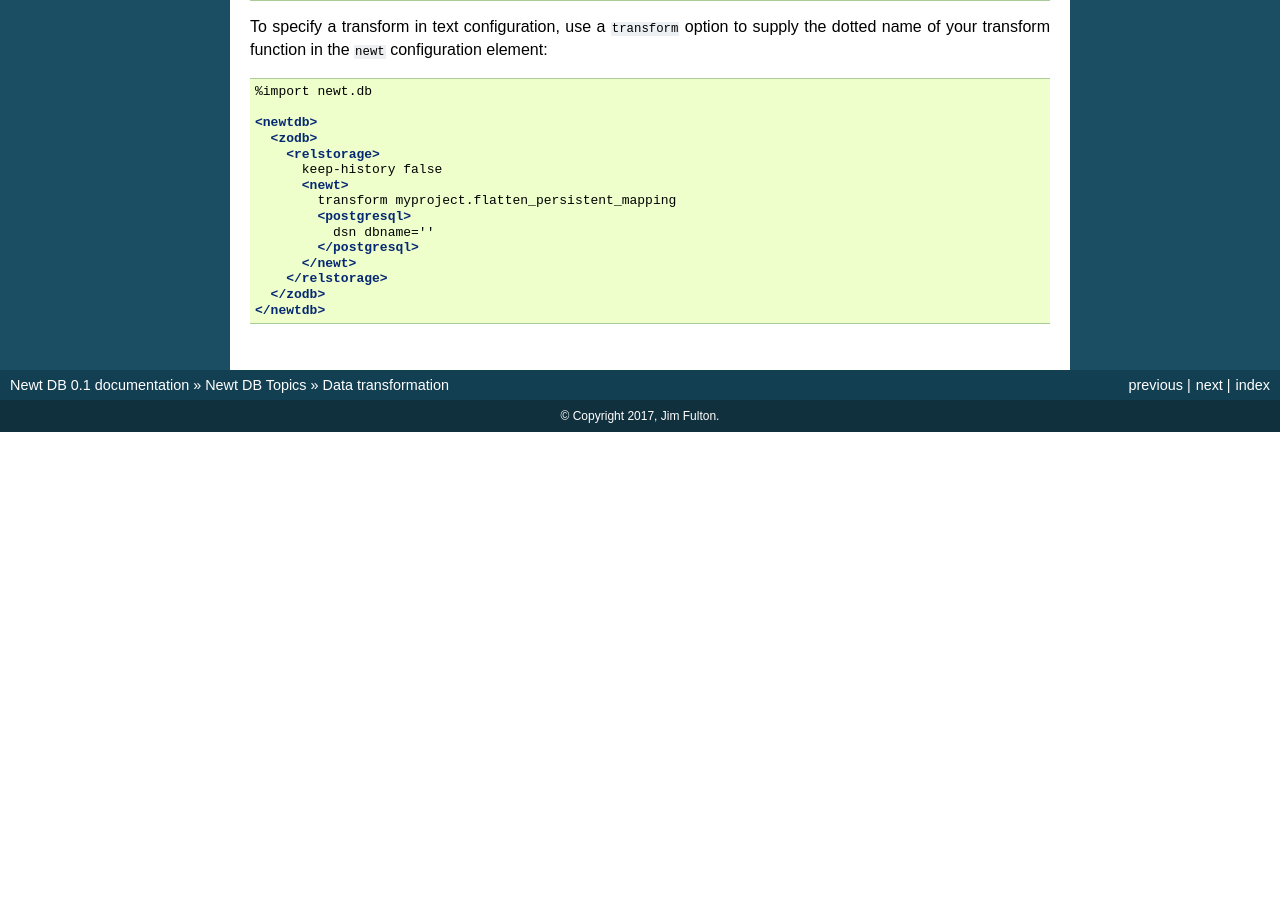
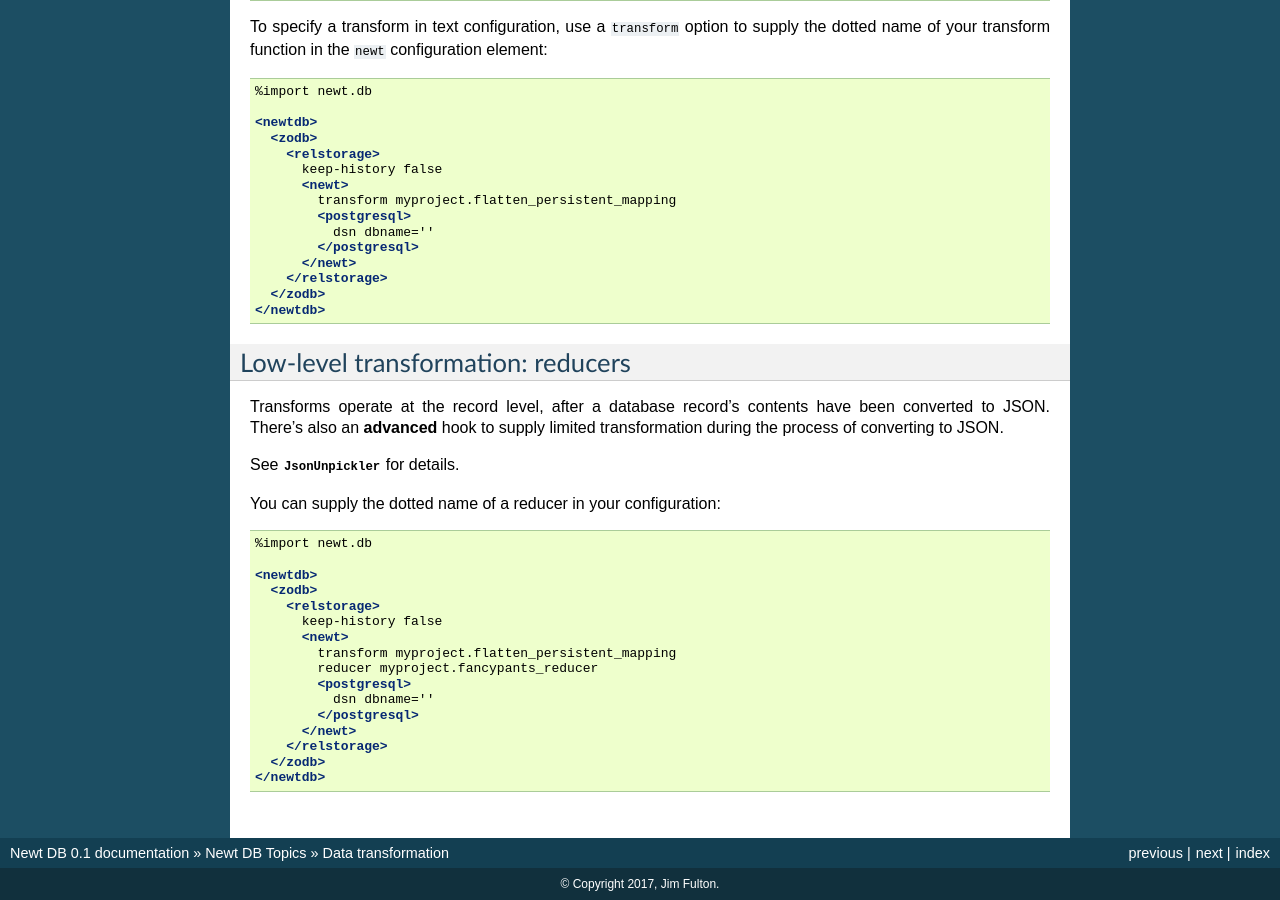
Before and after one commit to newtdb/db, a Sphinx documentation site: the page built from doc/topics/data-transformation.rst, in a window 1280 px wide and 900 px high, scrolled down 680 px. Built offline with Sphinx 7.4.7, drawn with Linux system fonts in a browser that asks for light colours; before the commit the page ends 1112 px from its top, so only the background shows below that; some of the changed text lies outside the part shown.

Commit message:
Plumbed reducers into Newt

```diff
--- a/doc/topics/data-transformation.rst
+++ b/doc/topics/data-transformation.rst
@@ -1,3 +1,4 @@
+====================
 Data transformation
 ====================
 
@@ -98,3 +99,48 @@ option to supply the dotted name of your transform function in the
    True
 
    >>> db.close()
+
+Low-level transformation: reducers
+==================================
+
+Transforms operate at the record level, after a database record's
+contents have been converted to JSON. There's also an **advanced** hook to
+supply limited transformation during the process of converting to JSON.
+
+See :py:class:`~newt.db.jsonpickle.JsonUnpickler` for details.
+
+You can supply the dotted name of a reducer in your configuration:
+
+.. code-block:: xml
+
+  %import newt.db
+
+  <newtdb>
+    <zodb>
+      <relstorage>
+        keep-history false
+        <newt>
+          transform myproject.flatten_persistent_mapping
+          reducer myproject.fancypants_reducer
+          <postgresql>
+            dsn dbname=''
+          </postgresql>
+        </newt>
+      </relstorage>
+    </zodb>
+  </newtdb>
+
+.. -> src
+
+   >>> from newt.db.tests import testdocs
+   >>> testdocs.flatten_persistent_mapping = flatten_persistent_mapping
+   >>> testdocs.fancypants_reducer = lambda *args: None
+   >>> src = src.replace('myproject', 'newt.db.tests.testdocs')
+
+   >>> src = src.replace("''", dsn.rsplit('/')[-1])
+   >>> from ZODB.config import databaseFromString
+   >>> db = databaseFromString(src)
+   >>> (db.storage._adapter.mover.jsonifier.reducer is
+   ...  testdocs.fancypants_reducer)
+   True
+   >>> db.close()
```
Also changed, not shown: CHANGES.rst (+10 -2 lines), 7 other files.
